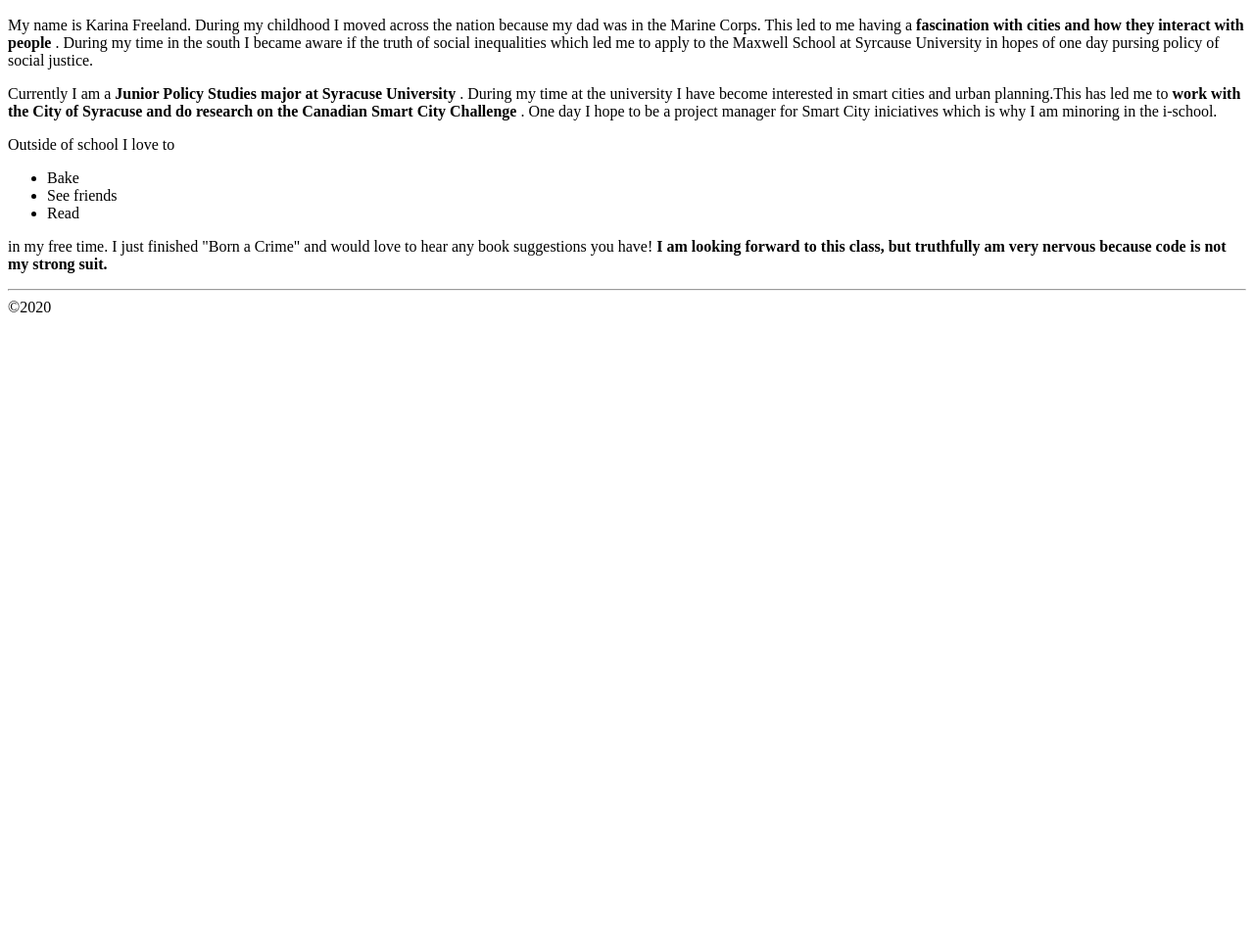
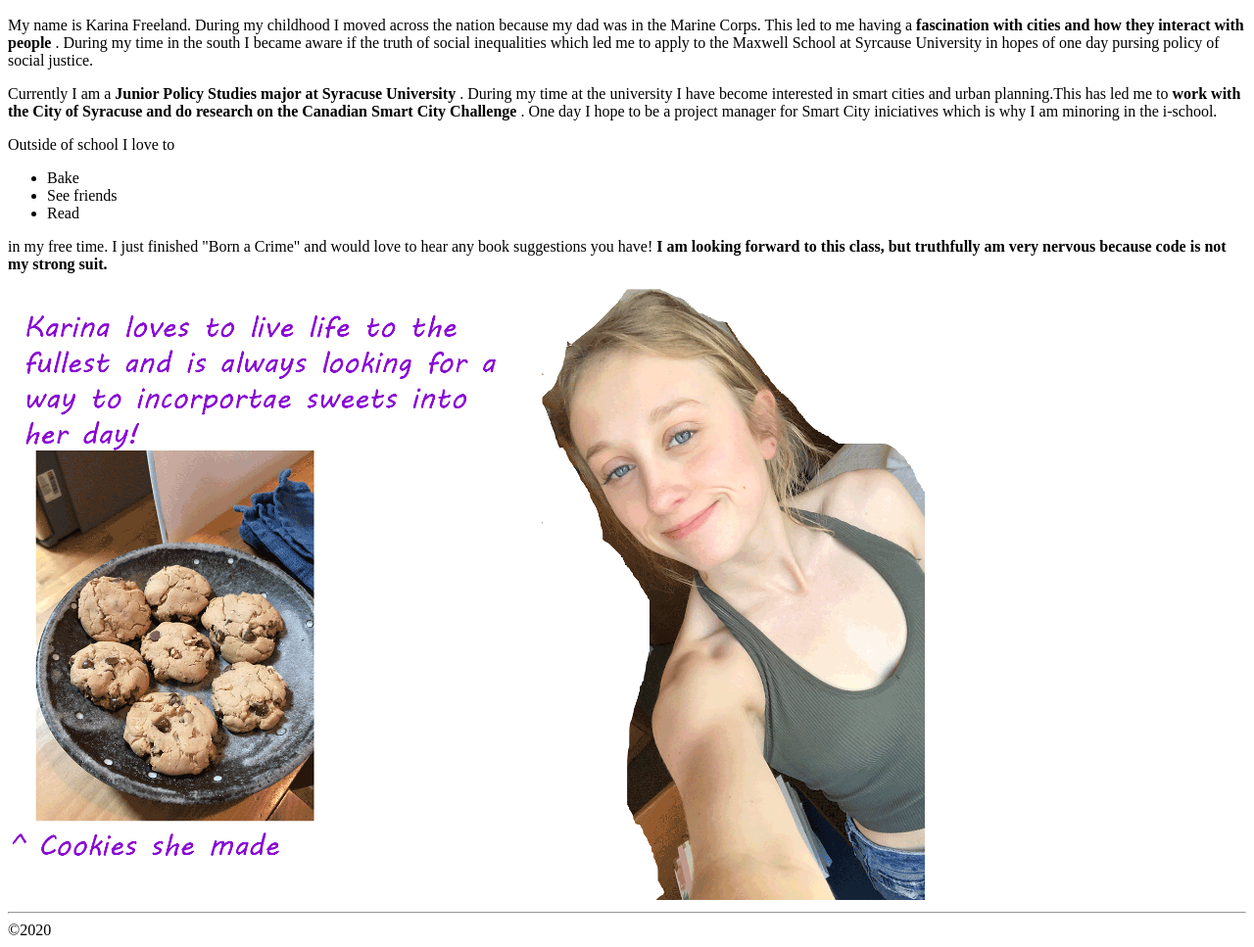
Before and after one commit to kmfreela/ist263, a plain HTML site: page lab05/karina-bio2.html in a window 1280 px wide. Shown: the part 110-1077 px from the top of the page at 98% size. Before the commit the page ends 800 px from the top, so only its background shows below. Drawn offline with Linux system fonts and the light colour scheme.

Commit message:
Update karina-bio2.html

```diff
--- a/lab05/karina-bio2.html
+++ b/lab05/karina-bio2.html
@@ -20,7 +20,7 @@
      in my free time. I just finished "Born a Crime" and would love to hear any book suggestions you have!
         <strong>I am looking forward to this class, but truthfully am very nervous because code is not my strong suit.</strong>
     </p>
-    <a img src="../images/personalist.png" alt="picture of karina and cookies">
+    <img src="../images/personalist.png" alt="picture of karina and cookies">
    <hr>
    &copy;2020
 </body>
```
